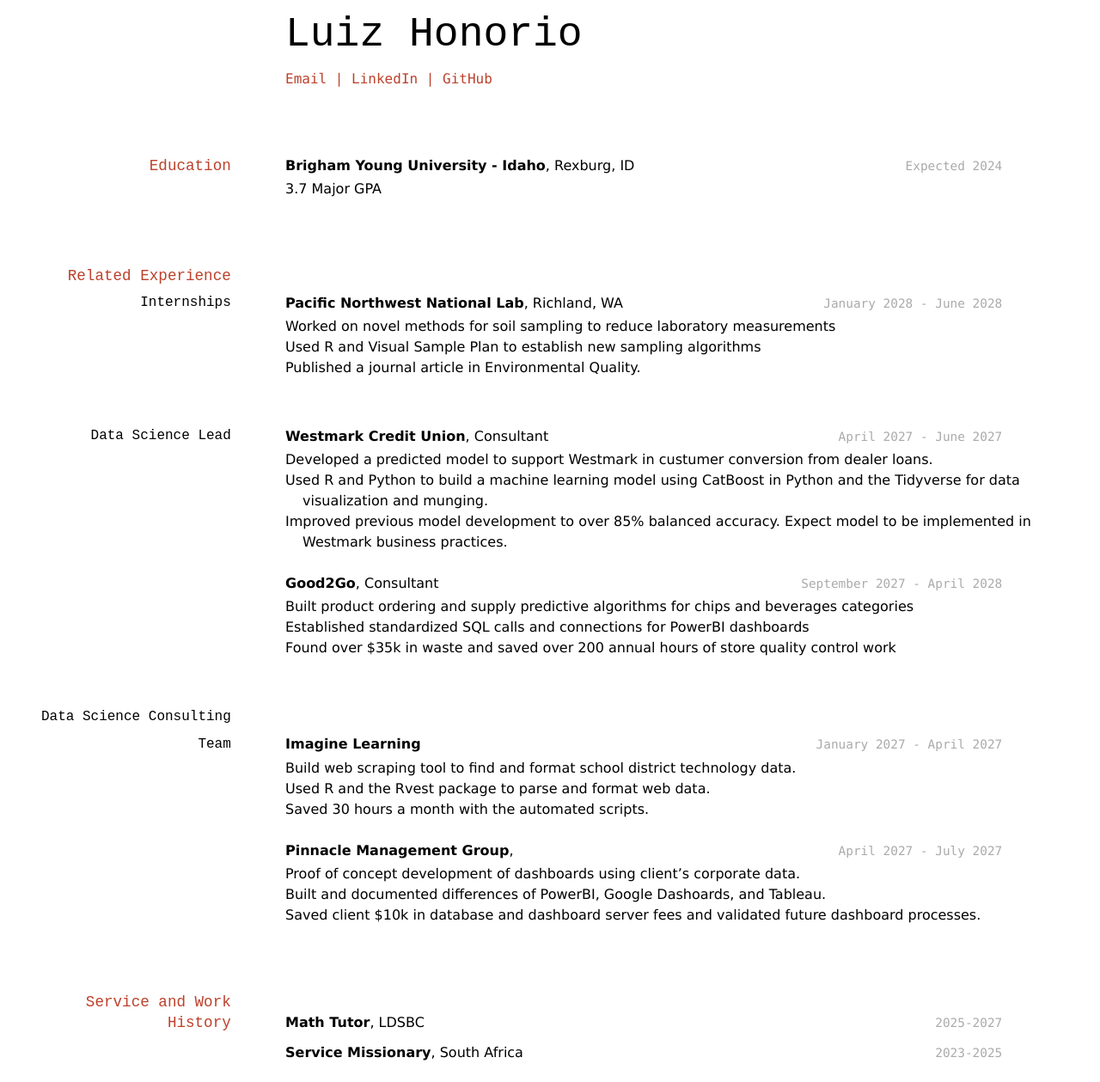
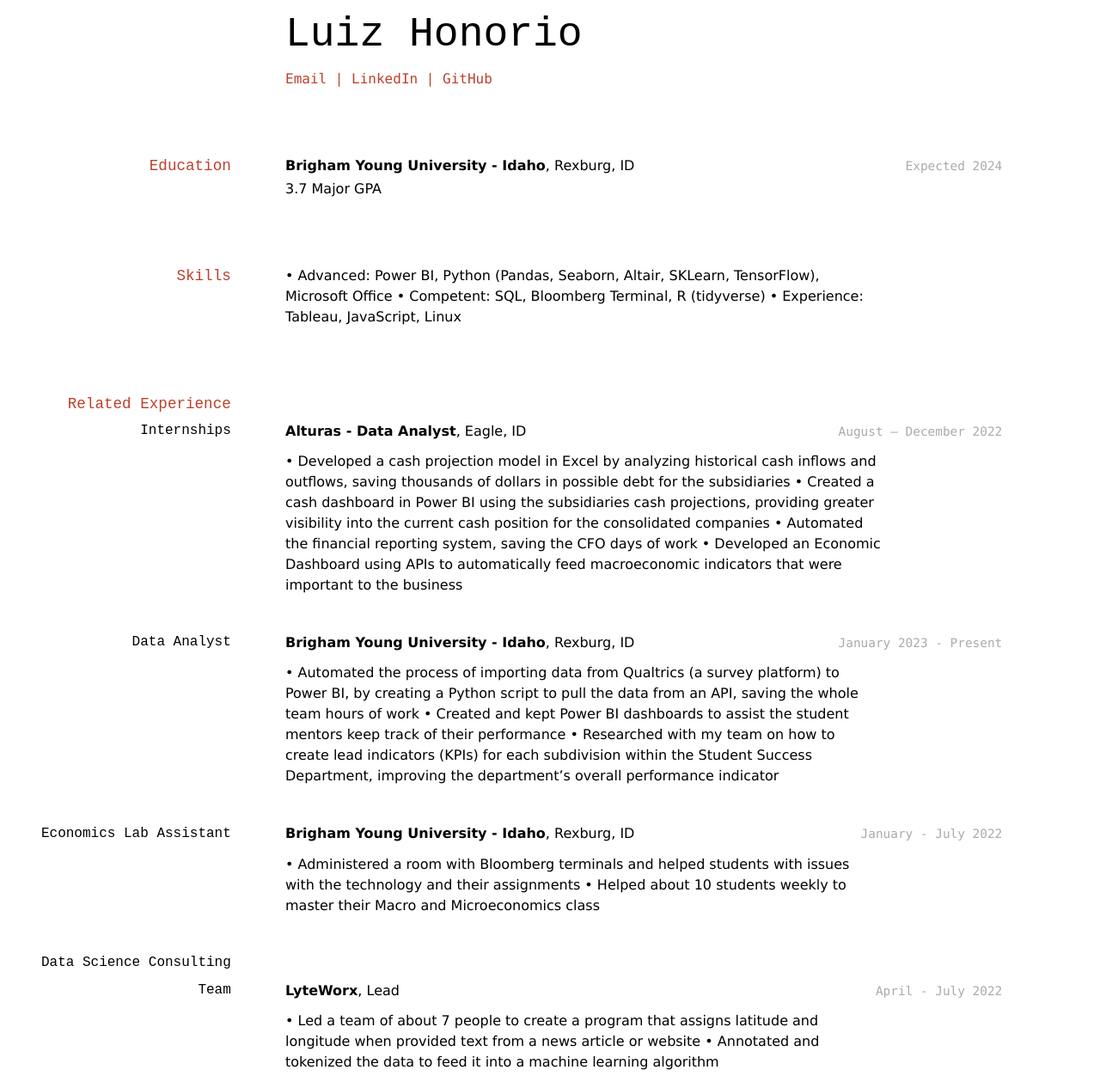
Before and after one commit to byuids-resumes/LuizResumeRepo, a Jekyll site: the page built from docs/index.md, in a window 1280 px wide. Shown: the whole page at 86% size. Built offline with Jekyll 4.4.1, drawn with Linux system fonts in a browser that asks for light colours.

Commit message:
Update index.md

```diff
--- a/docs/index.md
+++ b/docs/index.md
@@ -19,60 +19,47 @@ __Brigham Young University - Idaho__, Rexburg, ID
 
 - 3.7 Major GPA
 
+## Skills
+•	Advanced: Power BI, Python (Pandas, Seaborn, Altair, SKLearn, TensorFlow), Microsoft Office
+•	Competent: SQL, Bloomberg Terminal, R (tidyverse)
+•	Experience: Tableau, JavaScript, Linux
+
 
 ## Related Experience
 
 ### Internships
 
-`January 2028 - June 2028`
-__Pacific Northwest National Lab__, Richland, WA
+`August – December 2022`
+__Alturas - Data Analyst__, Eagle, ID
 
-- Worked on novel methods for soil sampling to reduce laboratory measurements
-- Used R and Visual Sample Plan to establish new sampling algorithms
-- Published a journal article in Environmental Quality.
+•	Developed a cash projection model in Excel by analyzing historical cash inflows and outflows, saving thousands of dollars in possible debt for the subsidiaries
+•	Created a cash dashboard in Power BI using the subsidiaries cash projections, providing greater visibility into the current cash position for the consolidated companies
+•	Automated the financial reporting system, saving the CFO days of work
+•	Developed an Economic Dashboard using APIs to automatically feed macroeconomic indicators that were important to the business
 
-### Data Science Lead
+### Data Analyst
 
-`April 2027 - June 2027`
-__Westmark Credit Union__, Consultant
+`January 2023 - Present`
+__Brigham Young University - Idaho__, Rexburg, ID
 
-- Developed a predicted model to support Westmark in custumer conversion from dealer loans.
-- Used R and Python to build a machine learning model using CatBoost in Python and the Tidyverse for data visualization and munging.
-- Improved previous model development to over 85% balanced accuracy. Expect model to be implemented in Westmark business practices.
+•	Automated the process of importing data from Qualtrics (a survey platform) to Power BI, by creating a Python script to pull the data from an API, saving the whole team hours of work
+•	Created and kept Power BI dashboards to assist the student mentors keep track of their performance
+•	Researched with my team on how to create lead indicators (KPIs) for each subdivision within the Student Success Department, improving the department’s overall performance indicator
 
-`September 2027 - April 2028`
-__Good2Go__, Consultant
+### Economics Lab Assistant
+`January - July 2022`
+__Brigham Young University - Idaho__, Rexburg, ID
 
-- Built product ordering and supply predictive algorithms for chips and beverages categories
-- Established standardized SQL calls and connections for PowerBI dashboards
-- Found over $35k in waste and saved over 200 annual hours of store quality control work
+•	Administered a room with Bloomberg terminals and helped students with issues with the technology and their assignments
+•	Helped about 10 students weekly to master their Macro and Microeconomics class
 
 ### Data Science Consulting Team
 
-`January 2027 - April 2027`
-__Imagine Learning__
+`April - July 2022`
+__LyteWorx__, Lead
 
-- Build web scraping tool to find and format school district technology data.
-- Used R and the Rvest package to parse and format web data.
-- Saved 30 hours a month with the automated scripts.
-
-`April 2027 - July 2027`
-__Pinnacle Management Group__,
-
-- Proof of concept development of dashboards using client's corporate data.
-- Built and documented differences of PowerBI, Google Dashoards, and Tableau.
-- Saved client $10k in database and dashboard server fees and validated future dashboard processes.
-
-
-## Service and Work History
-
-`2025-2027`
-__Math Tutor__, LDSBC
-
-
-`2023-2025`
-__Service Missionary__, South Africa
-
+•	Led a team of about 7 people to create a program that assigns latitude and longitude when provided text from a news article or website
+•	Annotated and tokenized the data to feed it into a machine learning algorithm
 
 
 <!-- ### Footer
```
